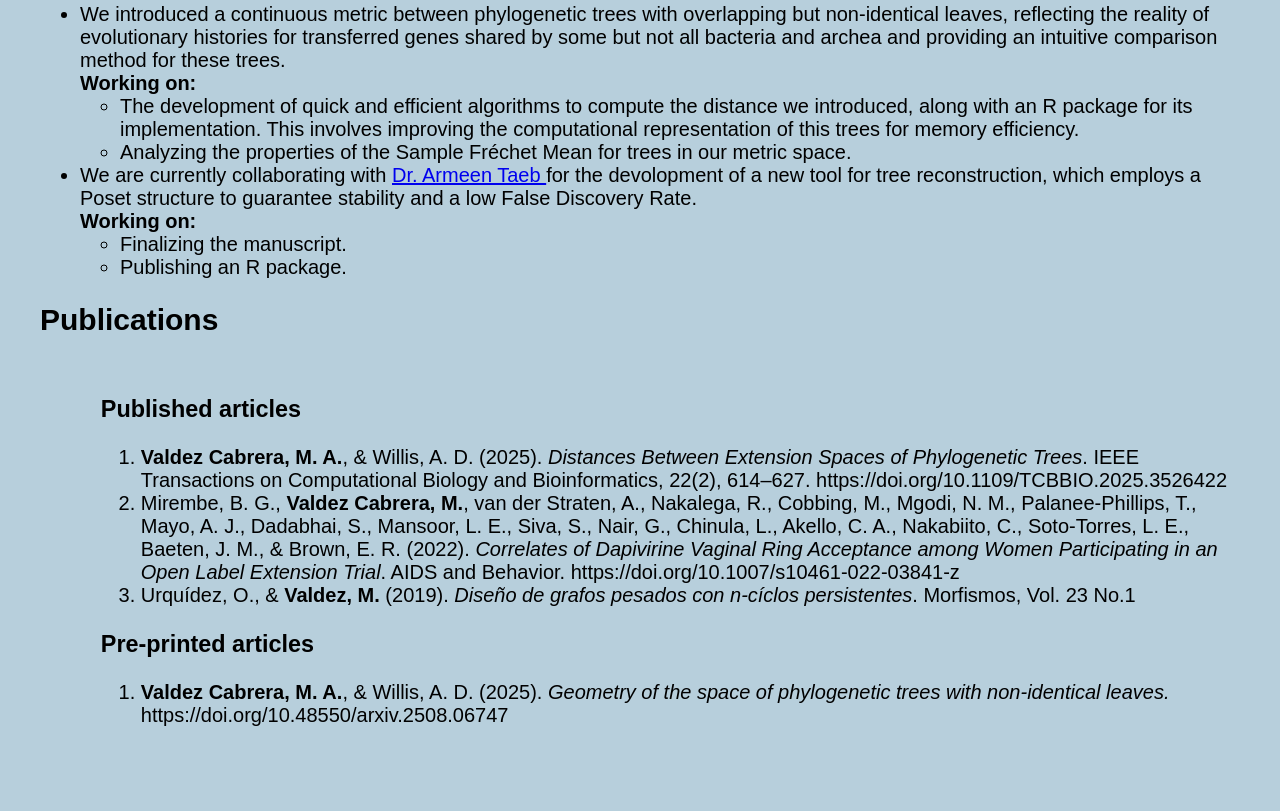
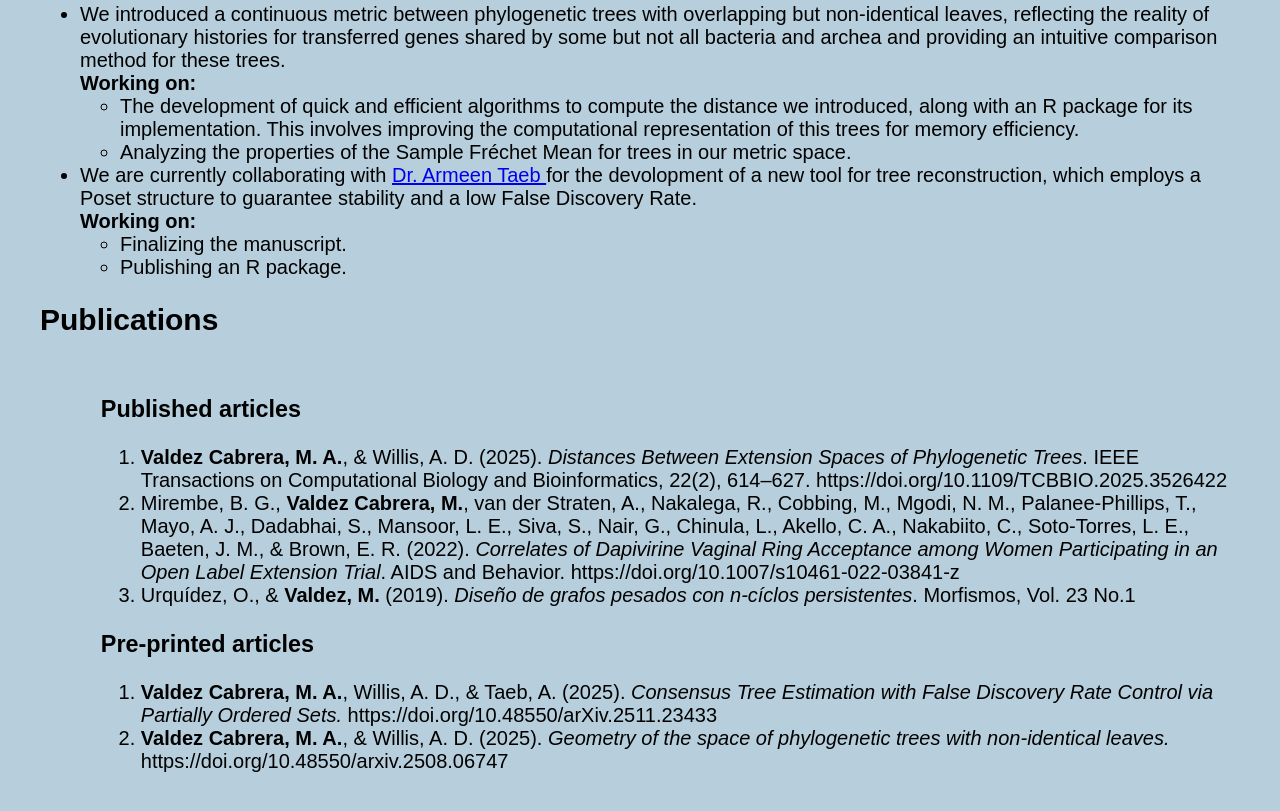
Before and after one commit to MariaAVC/MariaAVC.github.io, a plain HTML site: page Research.html in a window 1280 px wide. Shown: the part 528-1339 px from the top of the page. Before the commit the page ends 1295 px from the top, so only its background shows below. Drawn offline with Linux system fonts and the light colour scheme.

Commit message:
Updating CV with new paper

```diff
--- a/Research.html
+++ b/Research.html
@@ -131,6 +131,7 @@ body {
 
             <h3>Pre-printed articles </h3>
                 <ol>
+                    <li> <b>Valdez Cabrera, M. A.</b>, Willis, A. D., &  Taeb, A. (2025). <i>Consensus Tree Estimation with False Discovery Rate Control via Partially Ordered Sets.</i> https://doi.org/10.48550/arXiv.2511.23433 </li>
                     <li> <b>Valdez Cabrera, M. A.</b>, & Willis, A. D. (2025). <i>Geometry of the space of phylogenetic trees with non-identical leaves.</i> https://doi.org/10.48550/arxiv.2508.06747</li>
                 </ol>
 
```
Also changed, not shown: 1 other file.
